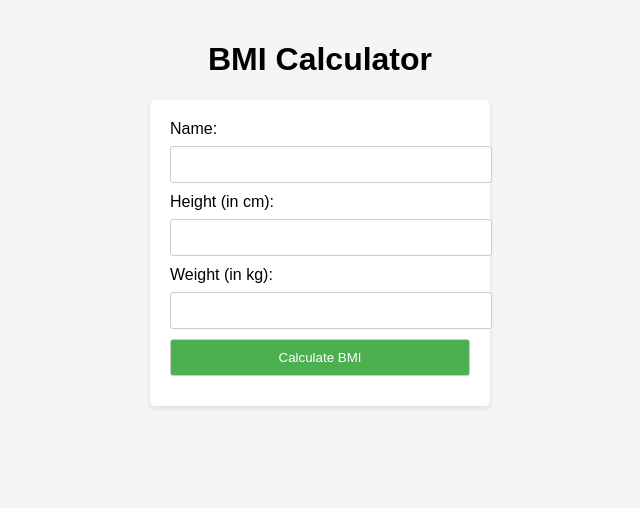
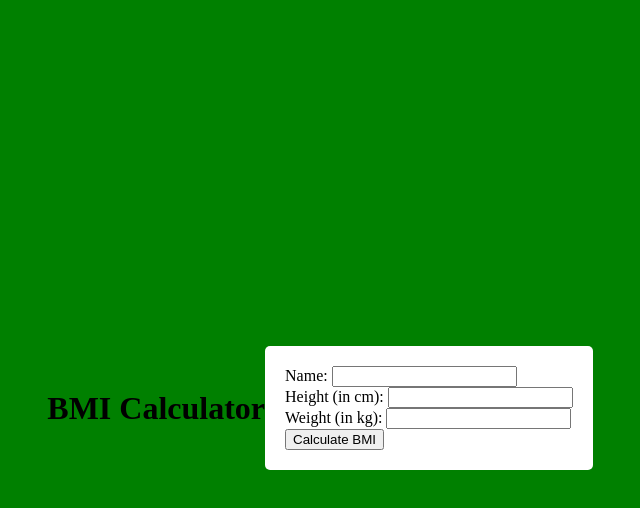
Before and after one commit to surya10raj/coding-assignment1-bmi-calculator-surya10raj, a website: page Unit1/index.html in a window 1280 px wide. Shown: the whole page, without its empty margins (320-960 px from the left). Drawn offline with Linux system fonts and the light colour scheme.

Commit message:
new update

```diff
--- a/Unit1/index.html
+++ b/Unit1/index.html
@@ -2,7 +2,7 @@
 <html>
 <head>
   <title>BMI Calculator</title>
-  <link rel="stylesheet" href="./styles.css">
+  <link rel="stylesheet" href="/Unit1/styles.css">
 </head>
 <body>
   <h1>BMI Calculator</h1>
--- a/Unit1/index.js
+++ b/Unit1/index.js
@@ -2,7 +2,7 @@ const express = require("express");
 const bodyParser = require("body-parser");
 
 const app = express();
-const port = 7777;
+const port = 1024;
 
 app.use(bodyParser.urlencoded({ extended: true }));
 
--- a/Unit1/styles.css
+++ b/Unit1/styles.css
@@ -1,49 +1,13 @@
 body {
-    font-family: Arial, sans-serif;
-    margin: 0;
-    padding: 20px;
-    background-color: #f5f5f5;
-  }
-
-  h1 {
-    text-align: center;
+    background-color: green;
+    display: flex;
+    justify-content: center;
+    align-items: center;
+    height: 100vh;
   }
 
   form {
-    max-width: 300px;
-    margin: 20px auto;
+    background-color: white;
     padding: 20px;
-    background-color: #fff;
     border-radius: 5px;
-    box-shadow: 0 2px 5px rgba(0, 0, 0, 0.1);
   }
-
-  label {
-    display: block;
-    margin-bottom: 8px;
-  }
-
-  input[type="number"],
-  input[type="text"],
-  button {
-    width: 100%;
-    padding: 10px;
-    margin-bottom: 10px;
-    border: 1px solid #ccc;
-    border-radius: 3px;
-  }
-
-  button {
-    background-color: #4caf50;
-    color: #fff;
-    cursor: pointer;
-  }
-
-  button:hover {
-    background-color: #45a049;
-  }
-
-  h3 {
-    margin-top: 20px;
-    text-align: center;
-  }
```
